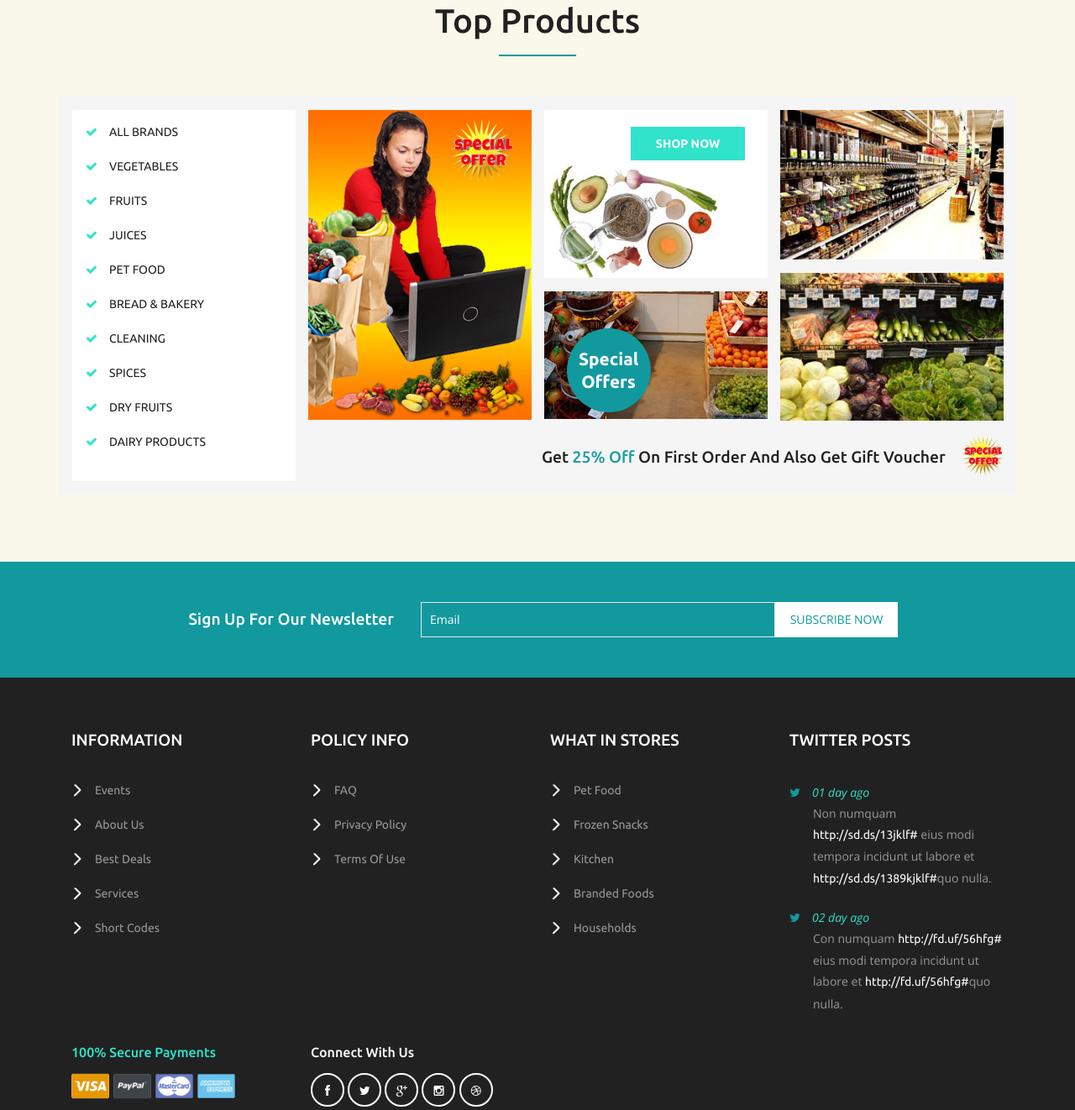
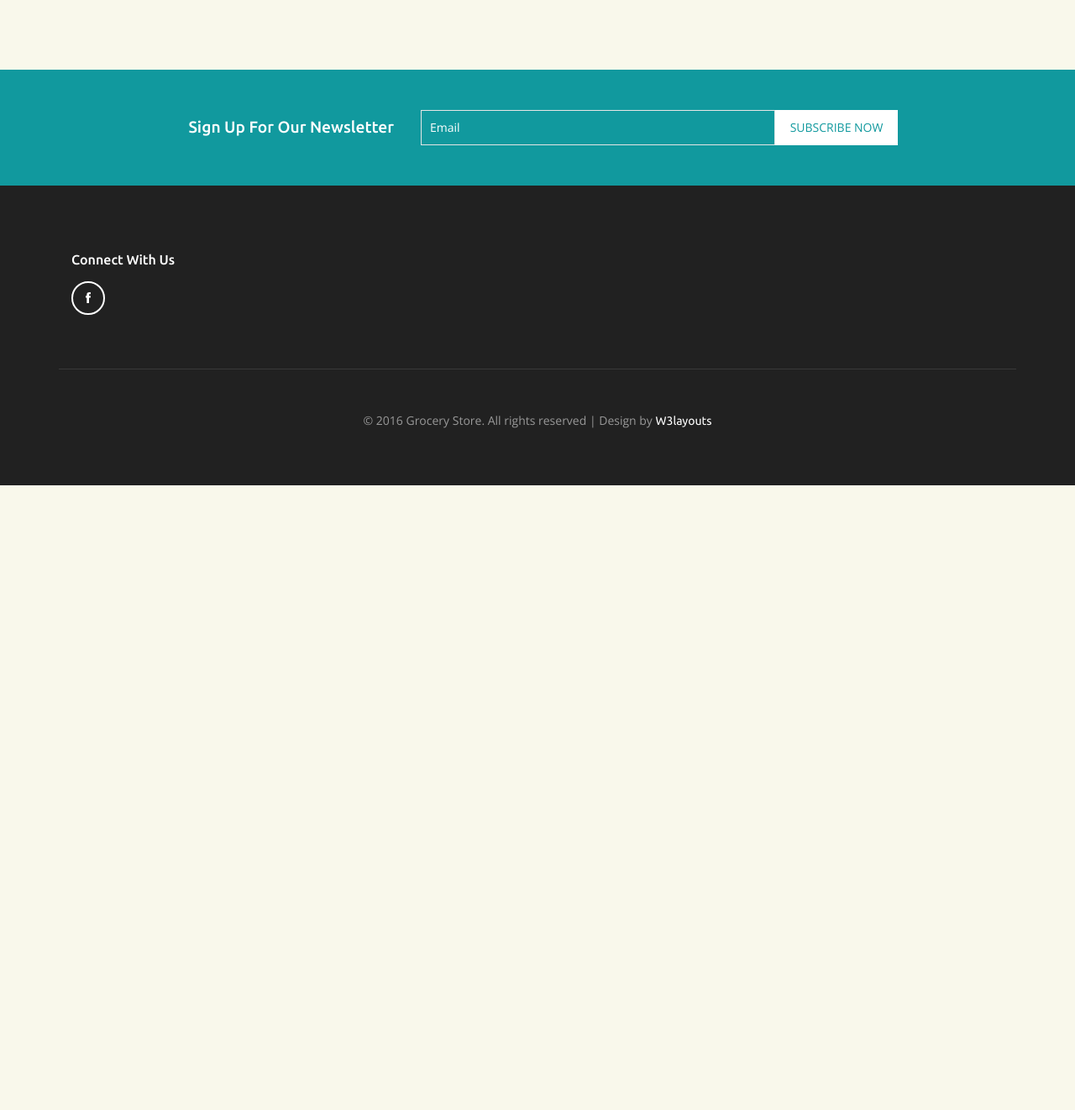
Before and after one commit to tamaristech/tamaristech.github.io, a plain HTML site: page index.html in a window 1280 px wide. Shown: the part 1341-2663 px from the top of the page at 84% size. After the commit the page ends 1919 px from the top, so only its background shows below. Drawn offline with nearby package versions, Linux system fonts and the light colour scheme.

Commit message:
second update

```diff
--- a/index.html
+++ b/index.html
@@ -63,7 +63,7 @@ Smartphone Compatible web template, free webdesigns for Nokia, Samsung, LG, Sony
 		</div>
 		<div class="w3l_header_right">
 			<ul>
-				<li class="dropdown profile_details_drop">
+				<!--<li class="dropdown profile_details_drop">
 					<a href="#" class="dropdown-toggle" data-toggle="dropdown"><i class="fa fa-user" aria-hidden="true"></i><span class="caret"></span></a>
 					<div class="mega-dropdown-menu">
 						<div class="w3ls_vegetables">
@@ -73,7 +73,7 @@ Smartphone Compatible web template, free webdesigns for Nokia, Samsung, LG, Sony
 							</ul>
 						</div>
 					</div>
-				</li>
+				</li> -->
 			</ul>
 		</div>
 		<div class="w3l_header_right1">
@@ -411,71 +411,7 @@ Smartphone Compatible web template, free webdesigns for Nokia, Samsung, LG, Sony
 <!-- //top-brands -->
 <!-- fresh-vegetables -->
 	<div class="fresh-vegetables">
-		<div class="container">
-			<h3>Top Products</h3>
-			<div class="w3l_fresh_vegetables_grids">
-				<div class="col-md-3 w3l_fresh_vegetables_grid w3l_fresh_vegetables_grid_left">
-					<div class="w3l_fresh_vegetables_grid2">
-						<ul>
-							<li><i class="fa fa-check" aria-hidden="true"></i><a href="products.html">All Brands</a></li>
-							<li><i class="fa fa-check" aria-hidden="true"></i><a href="vegetables.html">Vegetables</a></li>
-							<li><i class="fa fa-check" aria-hidden="true"></i><a href="vegetables.html">Fruits</a></li>
-							<li><i class="fa fa-check" aria-hidden="true"></i><a href="drinks.html">Juices</a></li>
-							<li><i class="fa fa-check" aria-hidden="true"></i><a href="pet.html">Pet Food</a></li>
-							<li><i class="fa fa-check" aria-hidden="true"></i><a href="bread.html">Bread & Bakery</a></li>
-							<li><i class="fa fa-check" aria-hidden="true"></i><a href="household.html">Cleaning</a></li>
-							<li><i class="fa fa-check" aria-hidden="true"></i><a href="products.html">Spices</a></li>
-							<li><i class="fa fa-check" aria-hidden="true"></i><a href="products.html">Dry Fruits</a></li>
-							<li><i class="fa fa-check" aria-hidden="true"></i><a href="products.html">Dairy Products</a></li>
-						</ul>
-					</div>
-				</div>
-				<div class="col-md-9 w3l_fresh_vegetables_grid_right">
-					<div class="col-md-4 w3l_fresh_vegetables_grid">
-						<div class="w3l_fresh_vegetables_grid1">
-							<img src="images/8.jpg" alt=" " class="img-responsive" />
-						</div>
-					</div>
-					<div class="col-md-4 w3l_fresh_vegetables_grid">
-						<div class="w3l_fresh_vegetables_grid1">
-							<div class="w3l_fresh_vegetables_grid1_rel">
-								<img src="images/7.jpg" alt=" " class="img-responsive" />
-								<div class="w3l_fresh_vegetables_grid1_rel_pos">
-									<div class="more m1">
-										<a href="products.html" class="button--saqui button--round-l button--text-thick" data-text="Shop now">Shop now</a>
-									</div>
-								</div>
-							</div>
-						</div>
-						<div class="w3l_fresh_vegetables_grid1_bottom">
-							<img src="images/10.jpg" alt=" " class="img-responsive" />
-							<div class="w3l_fresh_vegetables_grid1_bottom_pos">
-								<h5>Special Offers</h5>
-							</div>
-						</div>
-					</div>
-					<div class="col-md-4 w3l_fresh_vegetables_grid">
-						<div class="w3l_fresh_vegetables_grid1">
-							<img src="images/9.jpg" alt=" " class="img-responsive" />
-						</div>
-						<div class="w3l_fresh_vegetables_grid1_bottom">
-							<img src="images/11.jpg" alt=" " class="img-responsive" />
-						</div>
-					</div>
-					<div class="clearfix"> </div>
-					<div class="agileinfo_move_text">
-						<div class="agileinfo_marquee">
-							<h4>get <span class="blink_me">25% off</span> on first order and also get gift voucher</h4>
-						</div>
-						<div class="agileinfo_breaking_news">
-							<span> </span>
-						</div>
-						<div class="clearfix"></div>
-					</div>
-				</div>
-				<div class="clearfix"> </div>
-			</div>
-		</div>
+
 	</div>
 <!-- //fresh-vegetables -->
 <!-- newsletter -->
@@ -497,62 +433,19 @@ Smartphone Compatible web template, free webdesigns for Nokia, Samsung, LG, Sony
 <!-- footer -->
 	<div class="footer">
 		<div class="container">
-			<div class="col-md-3 w3_footer_grid">
-				<h3>information</h3>
-				<ul class="w3_footer_grid_list">
-					<li><a href="events.html">Events</a></li>
-					<li><a href="about.html">About Us</a></li>
-					<li><a href="products.html">Best Deals</a></li>
-					<li><a href="services.html">Services</a></li>
-					<li><a href="short-codes.html">Short Codes</a></li>
-				</ul>
-			</div>
-			<div class="col-md-3 w3_footer_grid">
-				<h3>policy info</h3>
-				<ul class="w3_footer_grid_list">
-					<li><a href="faqs.html">FAQ</a></li>
-					<li><a href="privacy.html">privacy policy</a></li>
-					<li><a href="privacy.html">terms of use</a></li>
-				</ul>
-			</div>
-			<div class="col-md-3 w3_footer_grid">
-				<h3>what in stores</h3>
-				<ul class="w3_footer_grid_list">
-					<li><a href="pet.html">Pet Food</a></li>
-					<li><a href="frozen.html">Frozen Snacks</a></li>
-					<li><a href="kitchen.html">Kitchen</a></li>
-					<li><a href="products.html">Branded Foods</a></li>
-					<li><a href="household.html">Households</a></li>
-				</ul>
-			</div>
-			<div class="col-md-3 w3_footer_grid">
-				<h3>twitter posts</h3>
-				<ul class="w3_footer_grid_list1">
-					<li><label class="fa fa-twitter" aria-hidden="true"></label><i>01 day ago</i><span>Non numquam <a href="#">http://sd.ds/13jklf#</a>
-						eius modi tempora incidunt ut labore et
-						<a href="#">http://sd.ds/1389kjklf#</a>quo nulla.</span></li>
-					<li><label class="fa fa-twitter" aria-hidden="true"></label><i>02 day ago</i><span>Con numquam <a href="#">http://fd.uf/56hfg#</a>
-						eius modi tempora incidunt ut labore et
-						<a href="#">http://fd.uf/56hfg#</a>quo nulla.</span></li>
-				</ul>
-			</div>
+
+
+
+
 			<div class="clearfix"> </div>
 			<div class="agile_footer_grids">
-				<div class="col-md-3 w3_footer_grid agile_footer_grids_w3_footer">
-					<div class="w3_footer_grid_bottom">
-						<h4>100% secure payments</h4>
-						<img src="images/card.png" alt=" " class="img-responsive" />
-					</div>
-				</div>
+
 				<div class="col-md-3 w3_footer_grid agile_footer_grids_w3_footer">
 					<div class="w3_footer_grid_bottom">
 						<h5>connect with us</h5>
 						<ul class="agileits_social_icons">
-							<li><a href="#" class="facebook"><i class="fa fa-facebook" aria-hidden="true"></i></a></li>
-							<li><a href="#" class="twitter"><i class="fa fa-twitter" aria-hidden="true"></i></a></li>
-							<li><a href="#" class="google"><i class="fa fa-google-plus" aria-hidden="true"></i></a></li>
-							<li><a href="#" class="instagram"><i class="fa fa-instagram" aria-hidden="true"></i></a></li>
-							<li><a href="#" class="dribbble"><i class="fa fa-dribbble" aria-hidden="true"></i></a></li>
+							<li><a href="https://www.facebook.com/z.wadifi" class="facebook"><i class="fa fa-facebook" aria-hidden="true"></i></a></li>
+
 						</ul>
 					</div>
 				</div>
```
